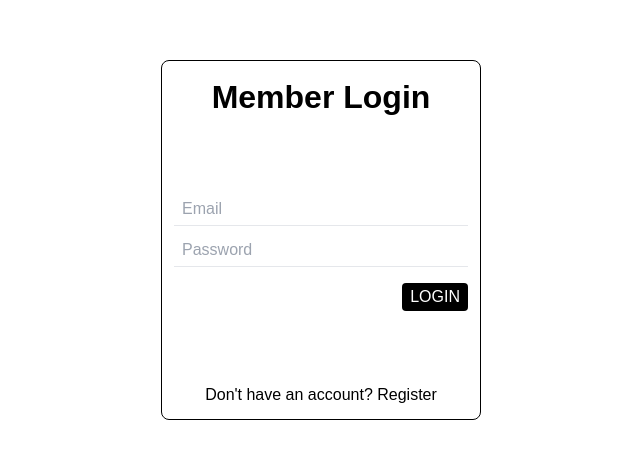
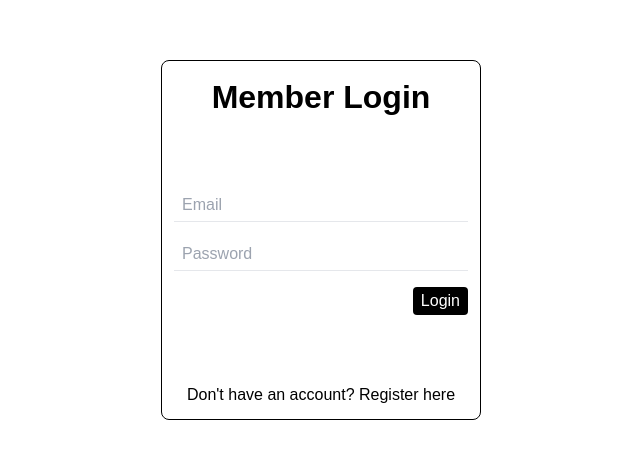
Before and after one commit to mbudis23/summarize-your-day, a Next.js app in the folder frontend/: page /login in a window 1280 px wide. Shown: the part 160-618 px from the top of the page, without its empty margins (319-959 px from the left). Built offline with nearby package versions, Linux system fonts and the light colour scheme.

Commit message:
Fix: login mechanism within backend

```diff
--- a/frontend/components/scoped/login-page/login-card.tsx
+++ b/frontend/components/scoped/login-page/login-card.tsx
@@ -1,40 +1,89 @@
+'use client';
 import Link from "next/link";
+import axios from 'axios';
+import { useRouter } from "next/navigation";  // Corrected import path
+import { useState } from "react";
 
-export default function LoginCard(){
-    return(
-        <div
-        className="w-[320px] h-[360px] border-black border-[1px] rounded-[8px] p-[12px] flex flex-col justify-between"
-        >
-            <h1
-            className="text-center font-black text-[32px]"
-            >
+export default function LoginCard() {
+    const router = useRouter();
+    const [formData, setFormData] = useState({
+        email: "",
+        password: ""
+    });
+    const [errorMessage, setErrorMessage] = useState("\u00A0");
+    const [loading, setLoading] = useState(false);
+
+    const handleChange = (e: React.ChangeEvent<HTMLInputElement>) => {
+        setFormData((prevData) => ({
+            ...prevData,
+            [e.target.name]: e.target.value
+        }));
+    };
+
+    const handleSubmit = async (e: React.FormEvent<HTMLFormElement>) => {
+        e.preventDefault();
+        setLoading(true);
+        setErrorMessage("\u00A0");
+        try {
+            const response = await axios.post('http://localhost:5000/api/users/login', formData);
+            console.log('Login success:', response.data.message);
+            router.push('/dashboard');  // Redirect to dashboard or appropriate route
+        } catch (error: any) {
+            if (axios.isAxiosError(error)) {
+                console.error('Error during login:', error);
+                setErrorMessage(error.response?.data?.message || 'Login failed, please try again');
+            } else {
+                console.error('Unknown error during login:', error);
+                setErrorMessage('An unexpected error occurred, please try again.');
+            }
+        } finally {
+            setLoading(false);
+        }
+    };
+
+    return (
+        <div className="w-[320px] h-[360px] border-black border-[1px] rounded-[8px] p-[12px] flex flex-col justify-between">
+            <h1 className="text-center font-black text-[32px]">
                 Member Login
             </h1>
             <p>{"\u00A0"}</p>
-            <form className="flex flex-col gap-[16px]">
-                <div className="flex flex-col gap-[8px]">
-                    <input
+            <form className="flex flex-col gap-[16px]" onSubmit={handleSubmit}>
+                <input
                     className="w-full py-[4px] px-[8px] outline-none border-b-gray-200 border-b-[1px] focus:border-gray-500"
+                    type="email"
+                    name="email"
+                    value={formData.email}
                     placeholder="Email"
-                    type="text"
-                    />
-                    <input
+                    onChange={handleChange}
+                    required
+                />
+                <input
                     className="w-full py-[4px] px-[8px] outline-none border-b-gray-200 border-b-[1px] focus:border-gray-500"
+                    type="password"
+                    name="password"
+                    value={formData.password}
                     placeholder="Password"
-                    type="text"
-                    />
-                </div>
+                    onChange={handleChange}
+                    required
+                />
                 <div className="flex justify-end">
-                    <button className="bg-black rounded-[4px] text-white py-[2px] px-[8px]">LOGIN</button>
+                    <button
+                        type="submit"
+                        className="bg-black rounded-[4px] text-white py-[2px] px-[8px]"
+                        disabled={loading}
+                    >
+                        {loading ? "Logging in..." : "Login"}
+                    </button>
                 </div>
             </form>
-            <p className="text-center font-light text-red-500">
-                {"\u00A0"}
+            {errorMessage && (
+                <p className='text-center font-light text-red-500'>
+                    {errorMessage}
+                </p>
+            )}
+            <p className="text-center">
+                Don't have an account? <Link href={'/register'}>Register here</Link>
             </p>
-            <div>
-                <p className="text-center">Don't have an account? <Link href={'/register'}>Register</Link></p>
-            </div>
-
         </div>
-    )
+    );
 }
```
